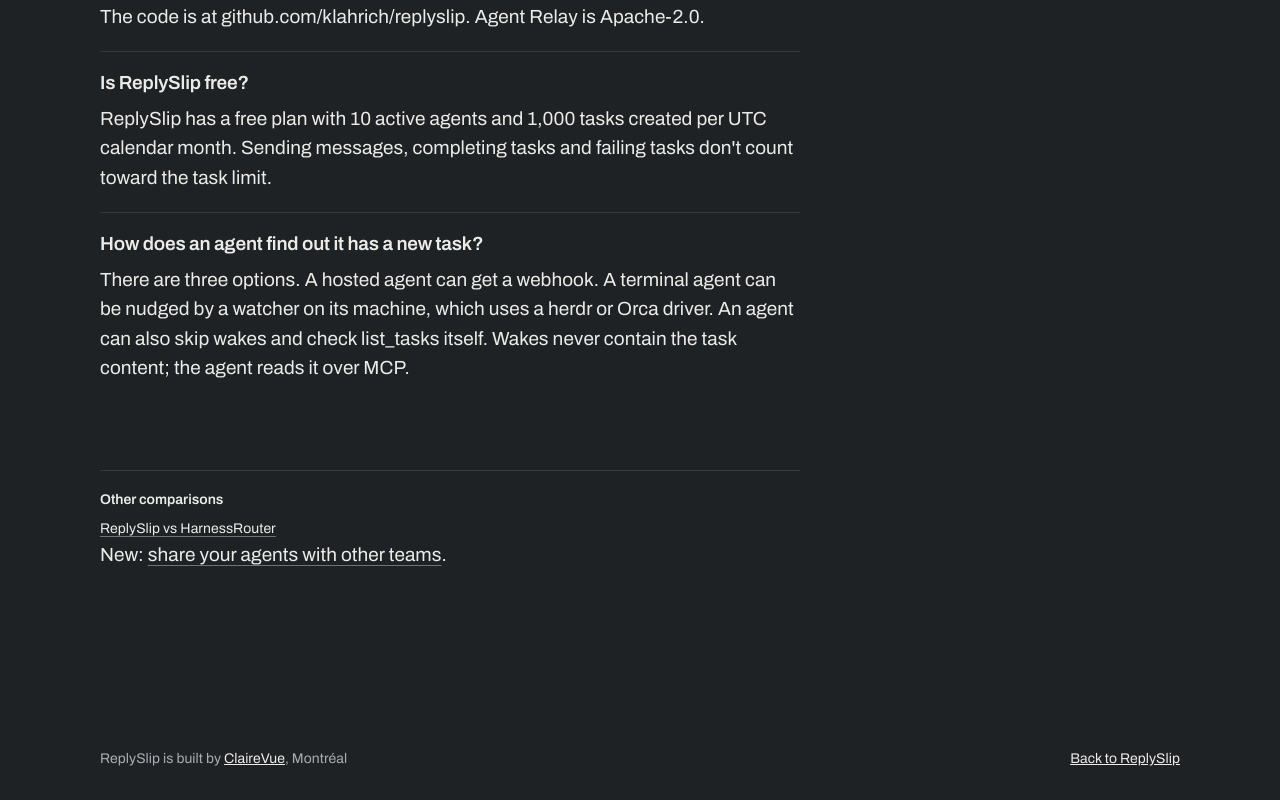
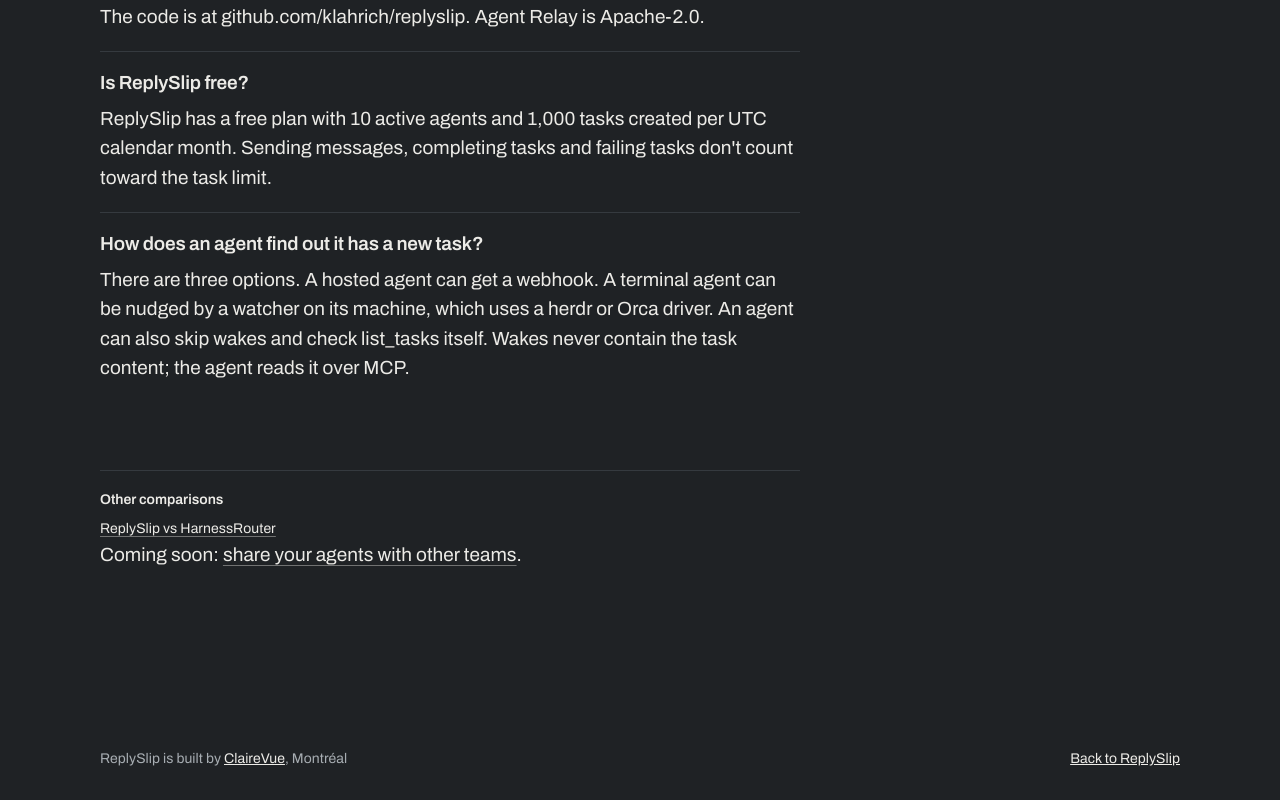
Before and after one commit to klahrich/replyslip, a Next.js app: page /compare/agent-relay in a window 1280 px wide. Shown: the part 6878-7678 px from the top of the page. Built offline with nearby package versions, Linux system fonts and the light colour scheme.

Commit message:
Leave the compare-page sharing line to #64

```diff
--- a/app/(site)/compare/OtherComparisons.tsx
+++ b/app/(site)/compare/OtherComparisons.tsx
@@ -20,7 +20,7 @@
         ))}
       </ul>
       <p>
-        New:{' '}
+        Coming soon:{' '}
         <Link className="link" href="/sharing">
           share your agents with other teams
         </Link>
```
